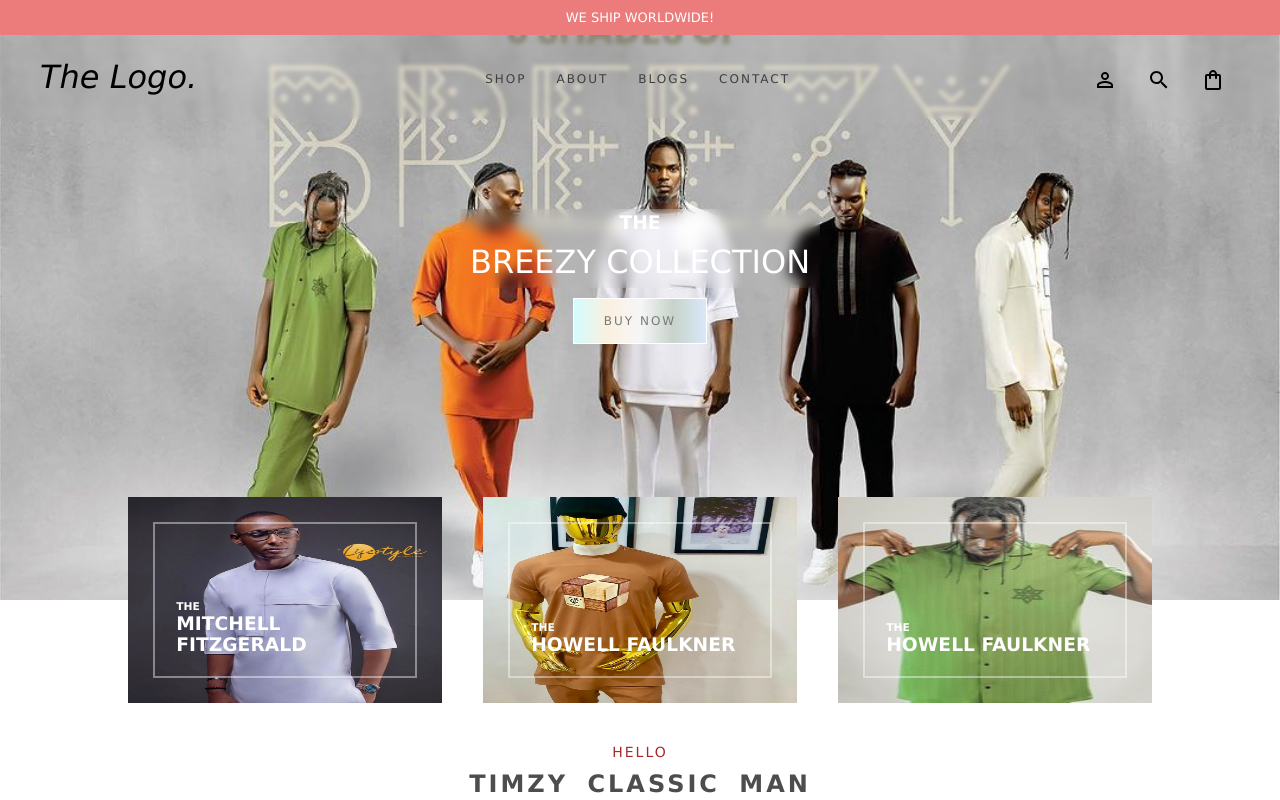
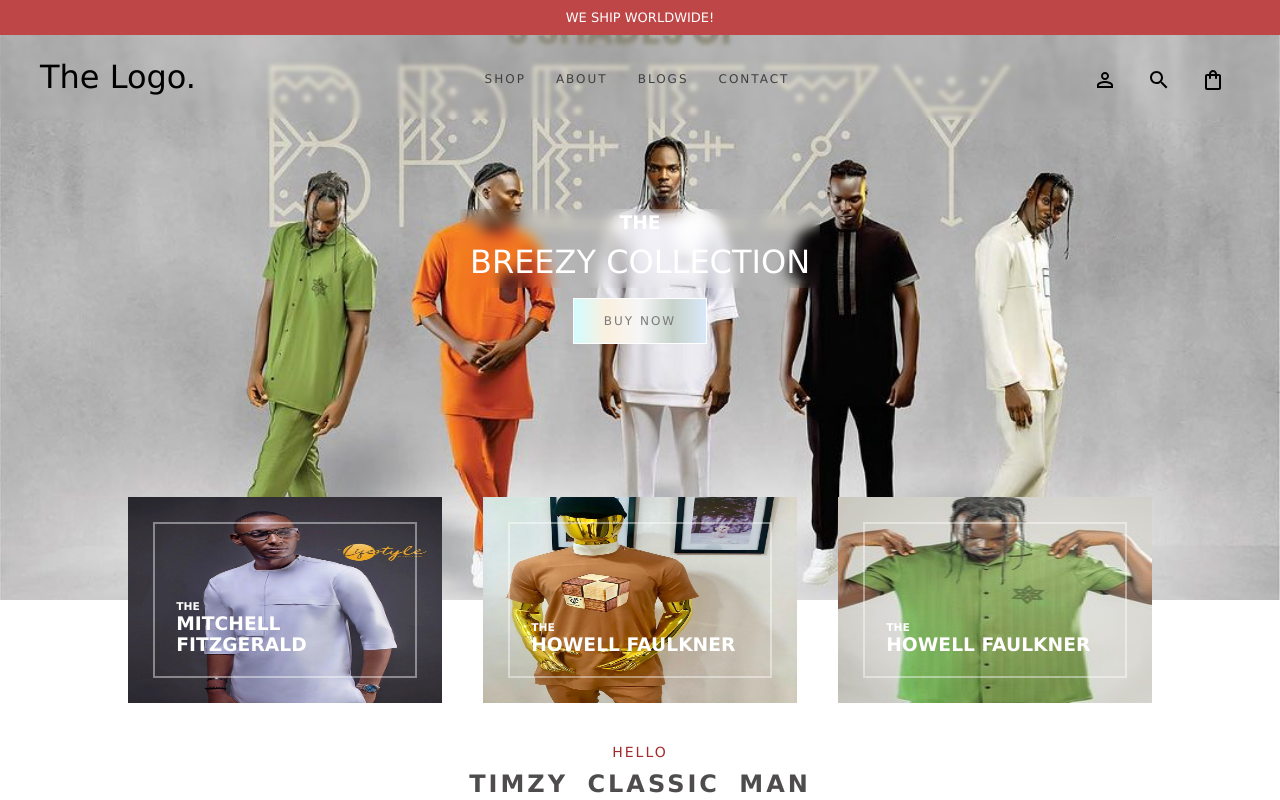
Before and after one commit to yakubu-josiah/TimzyClassic_client, a React (Create React App) app in the folder client/: page / in a window 1280 px wide. Shown: the top 800 px of the page. Built offline with nearby package versions, Linux system fonts and the light colour scheme.

Commit message:
style: Announcement background changed

```diff
--- a/client/src/index.css
+++ b/client/src/index.css
@@ -1,12 +1,10 @@
 * {
     margin: 0;
     box-sizing: border-box;
+    font-style: normal;
     font-family: 'Lucida Sans', 'Lucida Sans Regular', 'Lucida Grande', 'Lucida Sans Unicode', Geneva, Verdana, sans-serif;
 }
 
-html::-webkit-scrollbar {
-    display: none;
-}
 html {
     scrollbar-width: none;
 }
@@ -22,9 +20,8 @@ html {
 .announcement {
     z-index: 2;
     width: 100%;
-    background: #ec7b7b;
+    background: #be4646;
     padding: 0;
-    /* text-align: center; */
 }
 .announcement p {
     color: #ffffff;
@@ -57,4 +54,5 @@ main {
     flex: 1;
     display: block;
     background: #ffffff;
+    color: #808080;
 }
```
